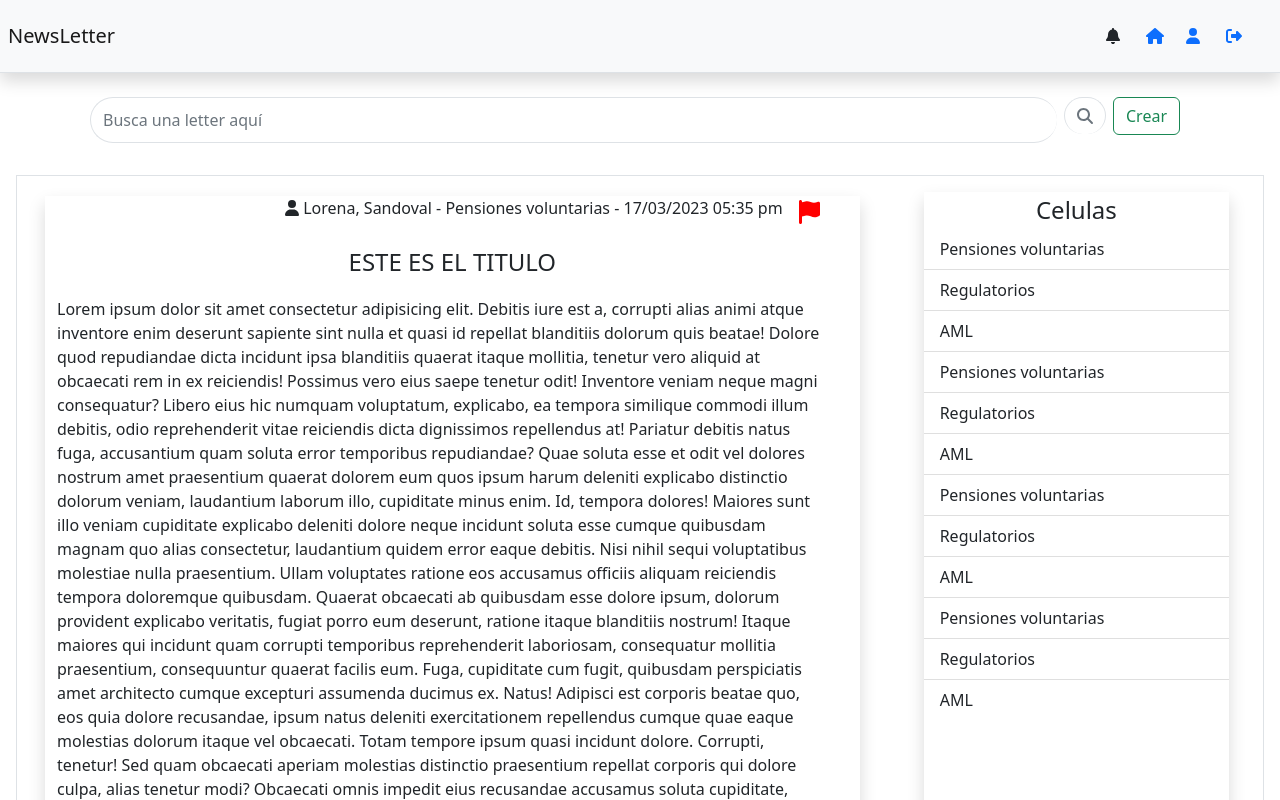
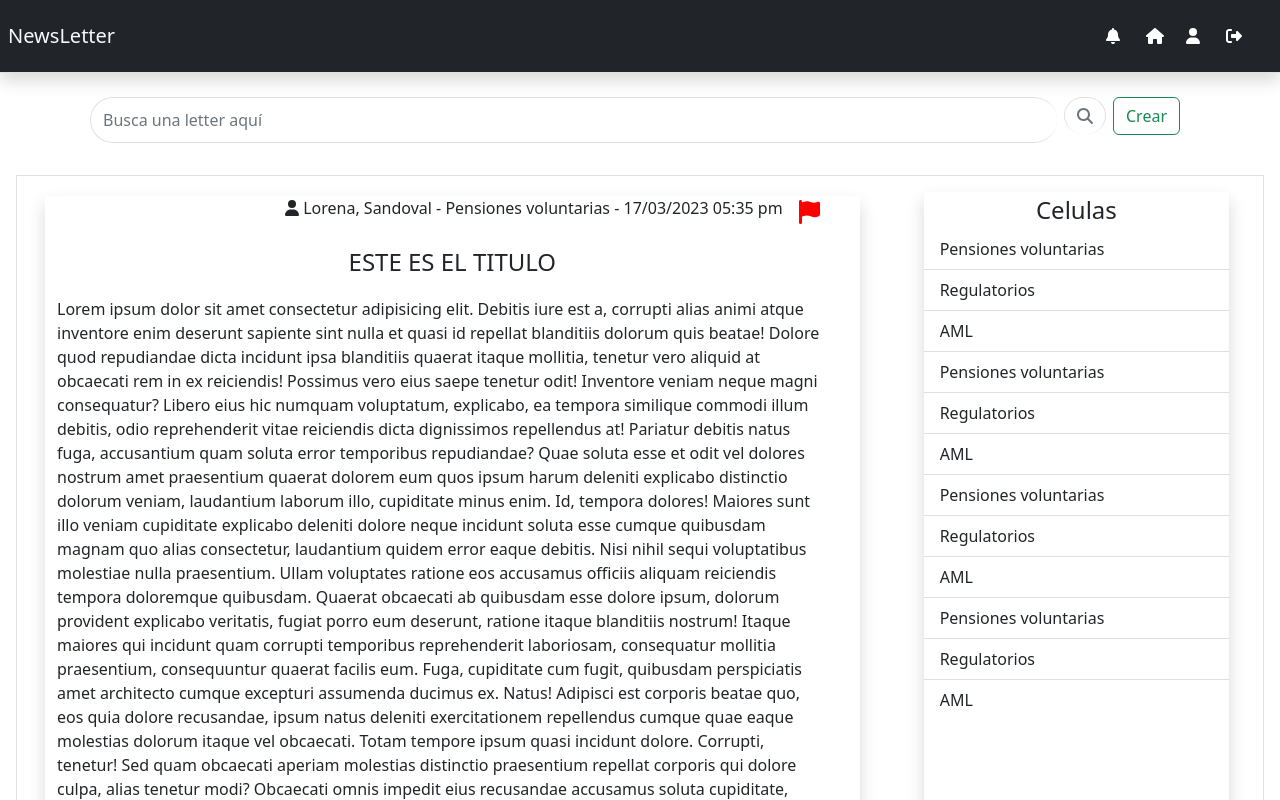
Before and after one commit to LizethLorenaSandoval/NewslatterFront, an Angular app: page /home in a window 1280 px wide. Shown: the top 800 px of the page. Built offline with nearby package versions, Linux system fonts and the light colour scheme.

Commit message:
se cambia color del navbar e iconos

```diff
--- a/src/app/componentes/nav/nav.component.html
+++ b/src/app/componentes/nav/nav.component.html
@@ -9,15 +9,15 @@
 <body>
 
     <div class="mb-3  ">
-        <nav class="container-fluid navbar navbar-light bg-light border-bottom shadow">
+        <nav class="container-fluid navbar bg-dark border-bottom shadow">
 
-            <span class="navbar-brand mb-0 h1 p-2">NewsLetter</span>
+            <span class="text-light bg-dark navbar-brand mb-0 h1 p-2">NewsLetter</span>
 
             <div>
                 <div class="d-flex col-3">
                     <div class="m-3 form-group col-md-2 col-xs-6">
 
-                            <i class="fa-solid fa-bell"></i>
+                            <i class="fa-solid fa-bell icon"></i>
                             <!-- <div class="container">
                                 <span class="position-fixed top-0 start-100 translate-middle badge rounded-pill bg-secondary">+99 <span class="visually-hidden"></span></span>
 
@@ -25,12 +25,12 @@
 
                     </div>
                     <div class="m-3 form-group col-md-2 col-xs-6">
-                       <a [routerLink]="['/home']"><i class="fa-solid fa-house"></i></a>
+                       <a [routerLink]="['/home']"><i class="fa-solid fa-house icon"></i></a>
 
 
                     </div>
                     <div class="m-3 form-group col-md-2 col-xs-6">
-                        <a [routerLink]="['/perfil']"><i class="fa-solid fa-user"></i></a>
+                        <a [routerLink]="['/perfil']"><i class="fa-solid fa-user icon"></i></a>
 
                     </div>
 
@@ -40,7 +40,7 @@
                       </div> -->
 
                     <div class="m-3 form-group col-md-2 col-xs-6">
-                        <a [routerLink]="['/login']"><i class="fa-solid fa-right-from-bracket"></i></a>
+                        <a [routerLink]="['/login']"><i class="fa-solid fa-right-from-bracket icon"></i></a>
                     </div>
                 </div>
             </div>
--- a/src/styles.scss
+++ b/src/styles.scss
@@ -1,2 +1,9 @@
 /* You can add global styles to this file, and also import other style files */
 @import "../node_modules/bootstrap/scss/bootstrap"; // importante para los estilos de bootstrap
+
+a{
+    text-decoration: none;
+}
+.icon{
+    color: white;
+}
```
